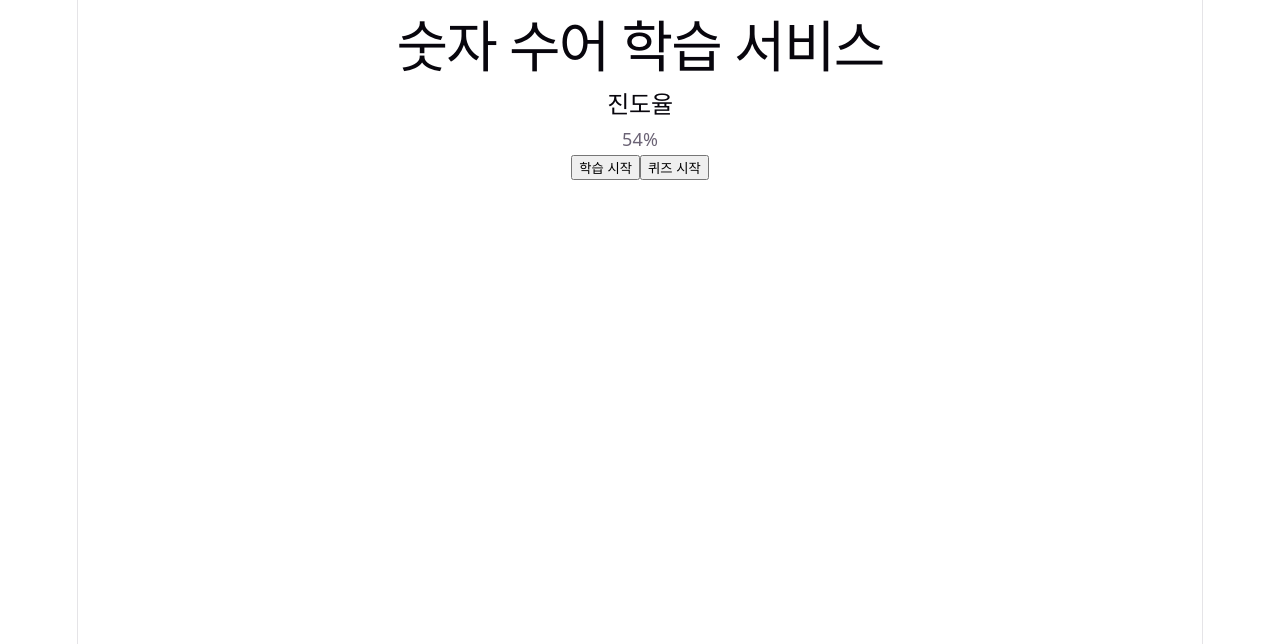
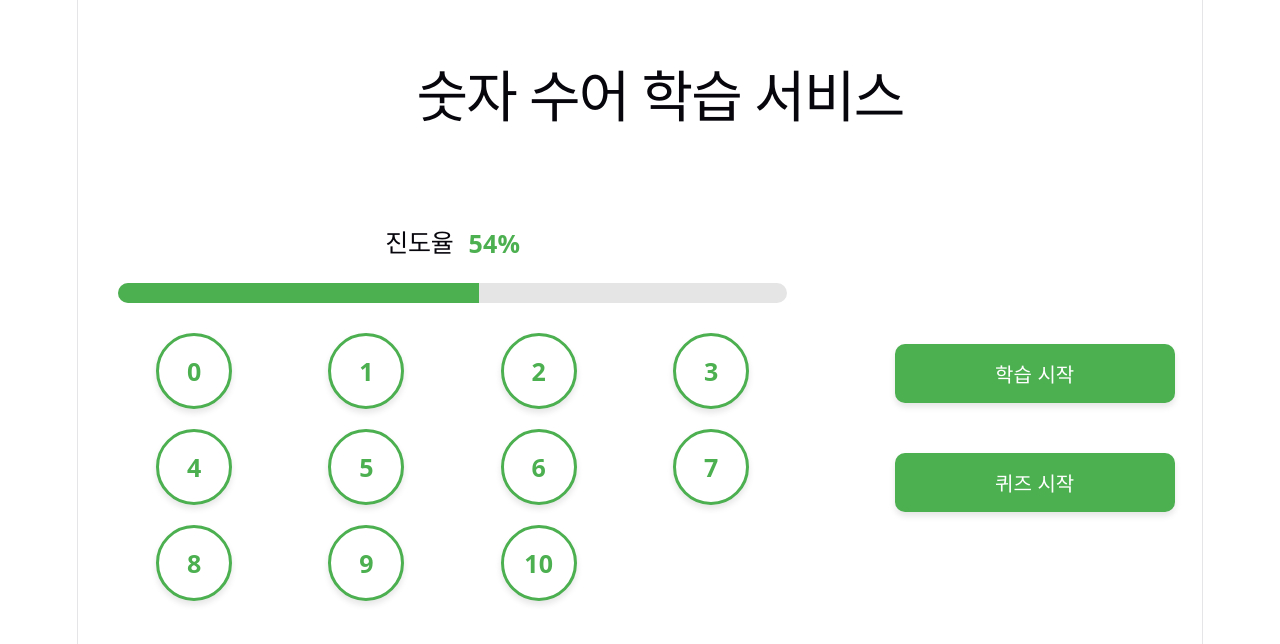
Before and after one commit to LINAGG1/2026_OSP_project, a React app in the folder frontend/: page / in a window 1280 px wide. Shown: the top 644 px of the page. Built offline with nearby package versions, Linux system fonts and the light colour scheme; the HTML template or start-up script is replaced by a standard one.

Commit message:
feat: 진도율 보드 ui 완성

```diff
--- a/frontend/src/App.css
+++ b/frontend/src/App.css
@@ -1,6 +1,19 @@
+body {
+  margin: 0;
+  padding: 0;
+}
+
 .container {
-  max-width: 1100px;
-  margin: 50px auto;
+  max-width: 100%;
+  width: 100%;
+  margin: 50px 0;
+  padding: 0 20px;
+}
+
+.container h1 {
+  text-align: center;
+  margin-bottom: 100px;
+  font-weight: 700;
 }
 
 .content {
@@ -8,32 +21,45 @@
   gap: 40px;
 }
 
+/* LEFT */
 .left-panel {
   flex: 2;
   min-height: 400px;
-  border: 1px solid #ddd;
   padding: 20px;
-  border-radius: 12px;
 }
 
-.right-panel {
-  flex: 1;
-  border: 1px solid #ddd;
-  border-radius: 12px;
-  padding: 20px;
+/* 진도율 헤더 (핵심) */
+.progress-header {
+  display: flex;
+  justify-content: center;
+  align-items: center;
+  gap: 15px;
 
-  display: flex;
-  flex-direction: column;
-  gap: 20px;
+  margin-bottom: 15px;
 }
 
+.progress-header h2 {
+  margin: 0;
+  font-weight: 600;
+  font-size: 25px;
+  margin-bottom: 10px;
+}
+
+.progress-percent {
+  font-size: 25px;
+  font-weight: bold;
+  color: #4caf50;
+  margin-bottom: 10px;
+}
+
+/* progress bar */
 .progress-bar {
   width: 100%;
   height: 20px;
   background-color: #e5e5e5;
   border-radius: 20px;
   overflow: hidden;
-  margin-top: 15px;
+  margin-bottom: 30px;
 }
 
 .progress-fill {
@@ -41,18 +67,62 @@
   background-color: #4caf50;
 }
 
-.progress-text {
-  margin-top: 10px;
+/* sticker board */
+.sticker-board {
+  margin-top: 30px;
+  display: grid;
+  grid-template-columns: repeat(4, 1fr);
+  gap: 20px;
+}
+
+.sticker {
+  width: 70px;
+  height: 70px;
+
+  border-radius: 50%;
+  border: 3px solid #4caf50;
+
+  display: flex;
+  justify-content: center;
+  align-items: center;
+
+  color: #4caf50;
   font-weight: bold;
-  color: #4caf50;
+  font-size: 25px;
+
+  background-color: white;
+  margin: auto;
+
+  box-shadow: 0 4px 6px rgba(0, 0, 0, 0.1);
+}
+
+/* RIGHT */
+.right-panel {
+  flex: 1;
+  padding: 20px;
+
+  display: flex;
+  flex-direction: column;
+
+  justify-content: center;
+  align-items: center;
+
+  gap: 50px;
 }
 
 .action-btn {
+  width: 100%;
+  max-width: 280px;
+
   padding: 15px;
-  font-size: 16px;
+  font-size: 20px;
+
   border: none;
   border-radius: 10px;
+
   background-color: #4caf50;
   color: white;
+  box-shadow: 0 4px 6px rgba(0, 0, 0, 0.1);
+
   cursor: pointer;
 }
--- a/frontend/src/App.jsx
+++ b/frontend/src/App.jsx
@@ -1,3 +1,6 @@
+import React from "react";
+import "./App.css";
+
 function App() {
   const progress = 54;
 
@@ -6,9 +9,15 @@ function App() {
       <h1>숫자 수어 학습 서비스</h1>
 
       <div className="content">
+        {/* LEFT */}
         <div className="left-panel">
-          <h2>진도율</h2>
+          {/* 진도율 헤더 */}
+          <div className="progress-header">
+            <h2>진도율</h2>
+            <span className="progress-percent">{progress}%</span>
+          </div>
 
+          {/* progress bar */}
           <div className="progress-bar">
             <div
               className="progress-fill"
@@ -16,9 +25,17 @@ function App() {
             ></div>
           </div>
 
-          <p className="progress-text">{progress}%</p>
+          {/* sticker */}
+          <div className="sticker-board">
+            {Array.from({ length: 11 }, (_, num) => (
+              <div key={num} className="sticker">
+                {num}
+              </div>
+            ))}
+          </div>
         </div>
 
+        {/* RIGHT */}
         <div className="right-panel">
           <button className="action-btn">학습 시작</button>
           <button className="action-btn">퀴즈 시작</button>
```
